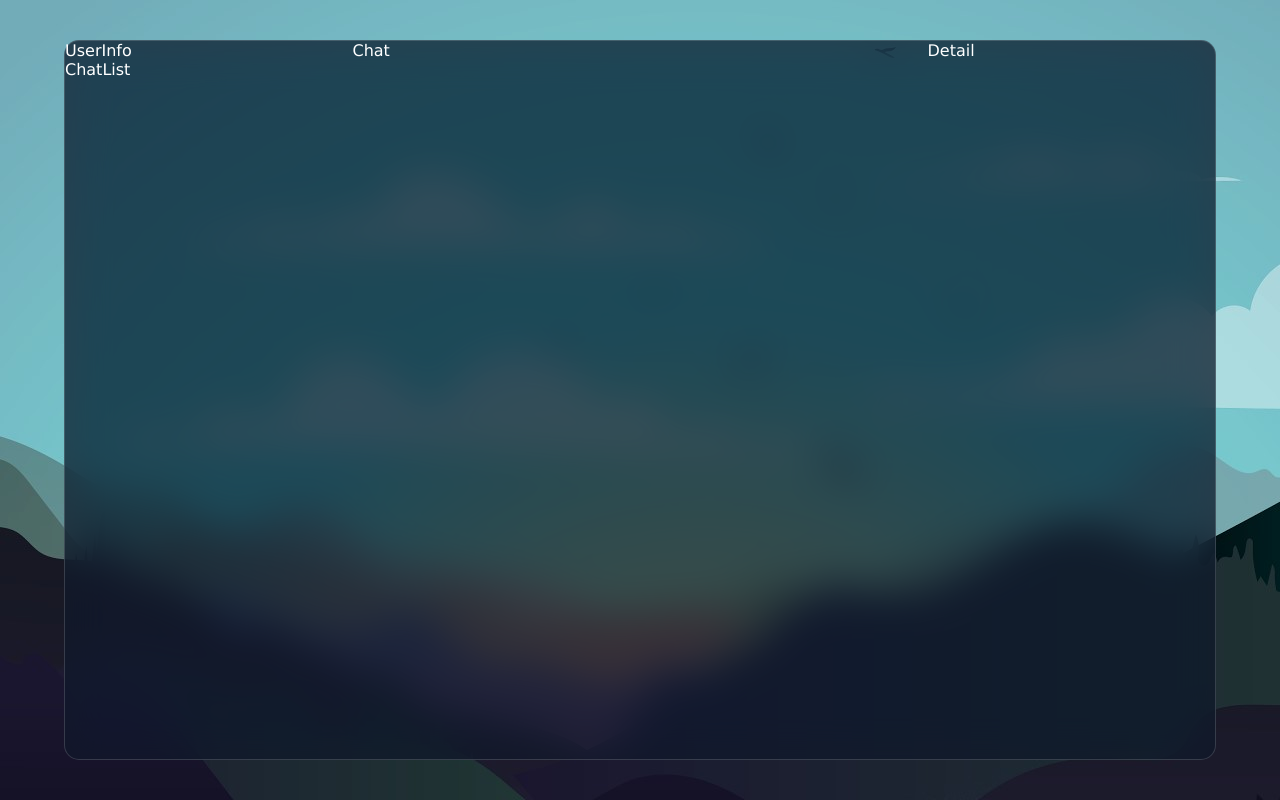
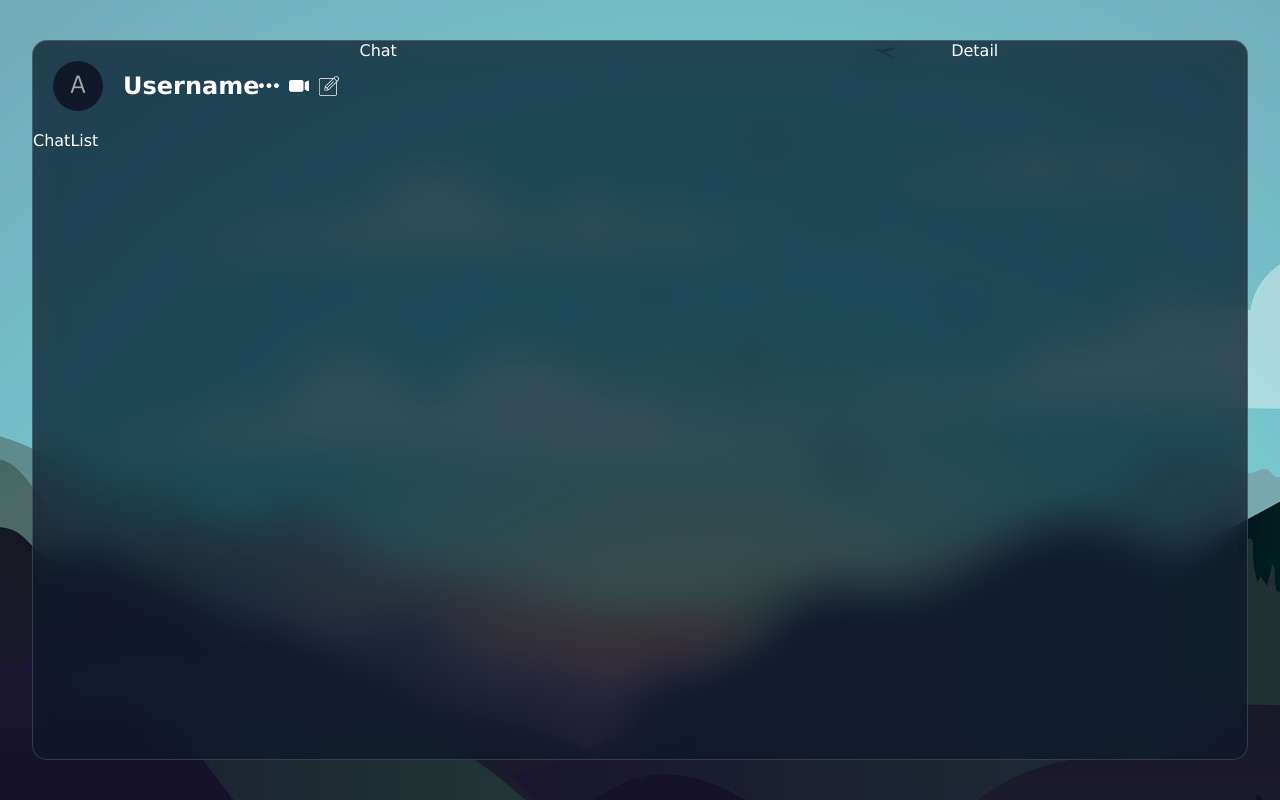
Before and after one commit to Mizaan-hub/Mera-Chat, a React (Vite) app: page / in a window 1280 px wide. Built offline with nearby package versions, Linux system fonts and the light colour scheme.

Commit message:
updated userInfo componenets

```diff
--- a/src/components/list/userInfo/userInfo.jsx
+++ b/src/components/list/userInfo/userInfo.jsx
@@ -2,7 +2,17 @@ import './userInfo.scss'
 
 function UserInfo (){
     return(
-        <div className='UserInfo'>UserInfo</div>
+        <div className='UserInfo'>
+            <div className="user">
+                <img src="/public/avatar.png" alt="" />
+                <h2>Username</h2>
+            </div>
+            <div className="icons">
+                <img src="/public/more.png" alt="" />
+                <img src="/public/video.png" alt="" />
+                <img src="/public/edit.png" alt="" />
+            </div>
+        </div>
     )
 }
 export default UserInfo
--- a/src/components/list/userInfo/userInfo.scss
+++ b/src/components/list/userInfo/userInfo.scss
@@ -1,3 +1,31 @@
 .UserInfo{
+    padding: 20px;
+    display: flex;
+    align-items: center;
+    justify-content: space-between;
 
+    .user{
+        display: flex;
+        align-items: center;
+        gap: 20px;
+
+        img{
+            width: 50px;
+            height: 50px;
+            border-radius: 50%;
+            object-fit: cover;
+        }
+    }
+
+    .icons{
+        display: flex;
+        gap: 10px;
+
+        img{
+            width: 20px;
+            height: 20px;
+            cursor: pointer;
+        }
+
+    }
 }
--- a/src/index.scss
+++ b/src/index.scss
@@ -22,7 +22,7 @@ body{
 
 .container{
   background-color: var(--chat-bg-color);
-  width: 90vw;
+  width: 95vw;
   height: 90vh;
   border-radius: 15px;
   border: 1px solid var(--chat-light-white);
```
